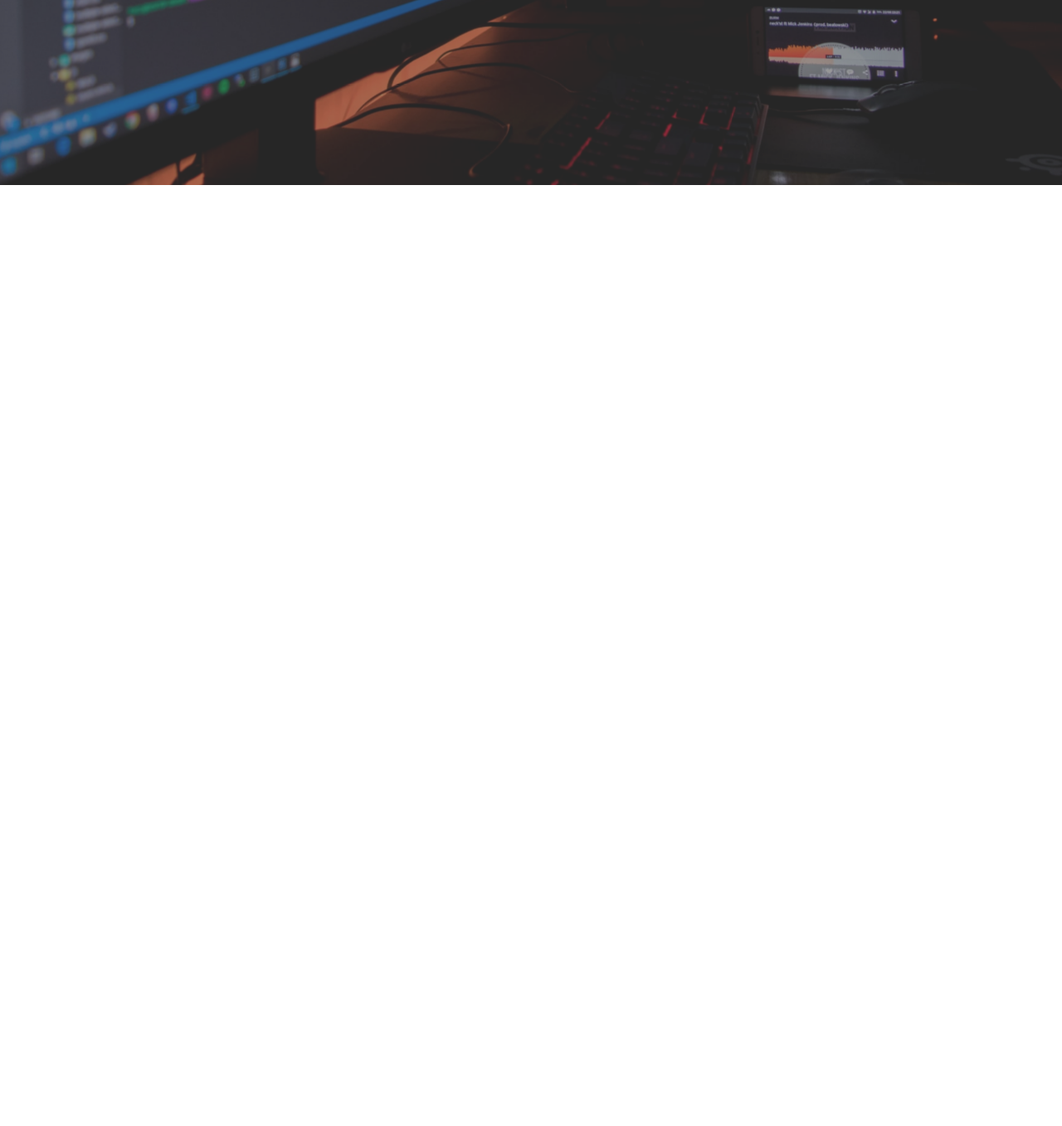
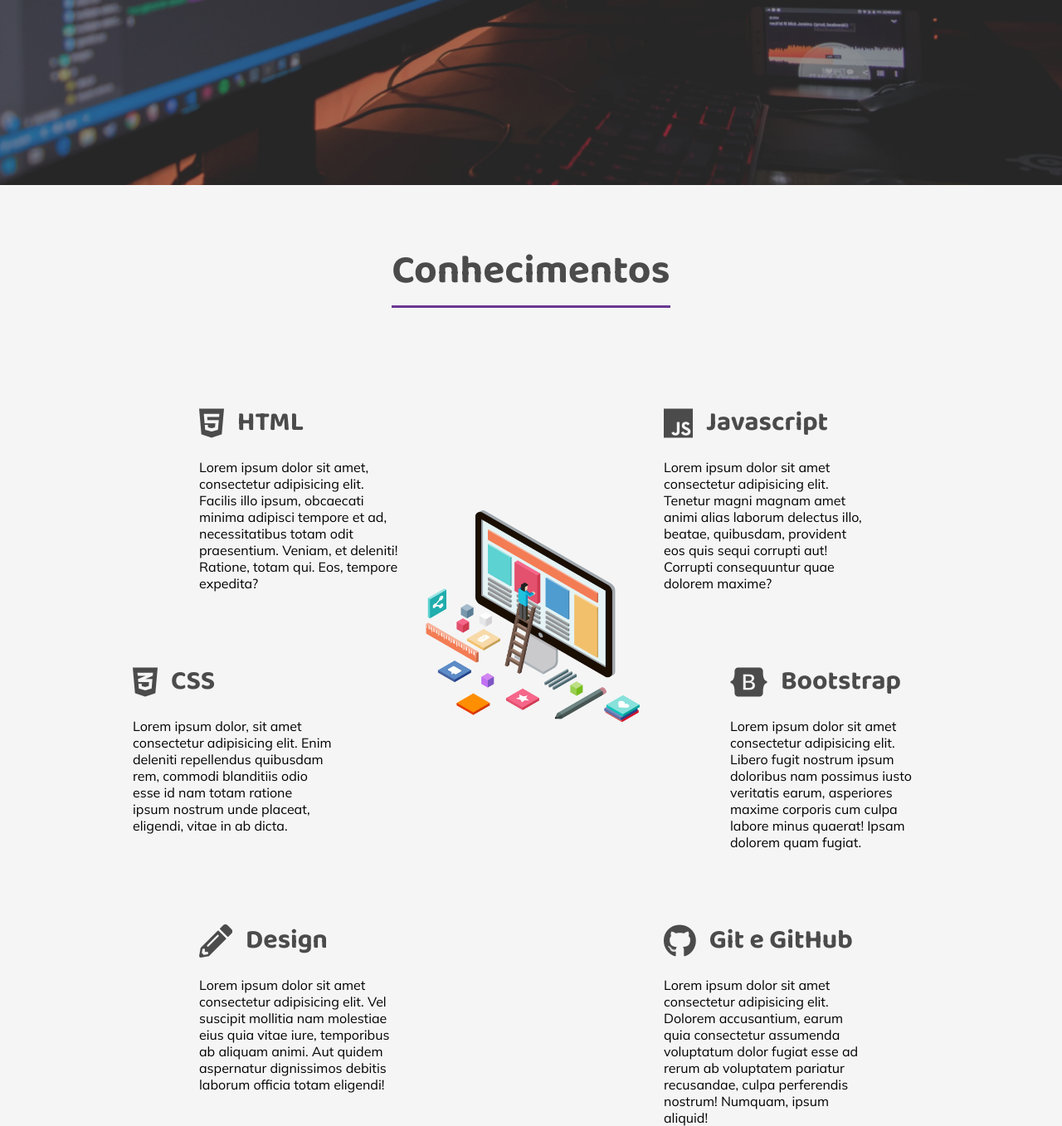
Before and after one commit to YagoBarros96/Portf-lio, a plain HTML site: page index.html in a window 1280 px wide. Shown: the part 577-1934 px from the top of the page at 83% size. Before the commit the page ends 800 px from the top, so only its background shows below. Drawn offline with Linux system fonts and the light colour scheme.

Commit message:
:package: Conhecimentos

```diff
--- a/index.html
+++ b/index.html
@@ -33,7 +33,7 @@
                 </div>
             </header>
 
-            <div class="sidebar">
+            <aside class="sidebar">
                 <nav>
                     <ul class="menu">
                         <li class="menu-item"><a href="#" class="menu-link">Home</a></li>
@@ -49,7 +49,83 @@
                     <a href=""><i class="fab fa-github-alt"></i></a>
                     <a href=""><i class="fab fa-twitter"></i></a>
                 </div>
-            </div>
+            </aside>
+
+            <section class="sessao-conhecimentos">
+
+                <div class="sessao-header">
+                    <h1>Conhecimentos</h1>
+                </div>
+
+                <div class="conhecimentos">
+
+                    <div class="conhecimento">
+                        <div class="conhecimento-header">
+                            <i class="fab fa-html5"></i>
+                            <h3>HTML</h3>
+                        </div>
+                        <div class="conhecimento-text">
+                            <p>Lorem ipsum dolor sit amet, consectetur adipisicing elit. Facilis illo ipsum, obcaecati minima adipisci tempore et ad, necessitatibus totam odit praesentium. Veniam, et deleniti! Ratione, totam qui. Eos, tempore expedita?</p>
+                        </div>
+                    </div>
+
+                    <div class="conhecimento">
+                        <div class="conhecimento-header">
+                            <i class="fab fa-css3-alt"></i>
+                            <h3>CSS</h3>
+                        </div>
+                        <div class="conhecimento-text">
+                            <p>Lorem ipsum dolor, sit amet consectetur adipisicing elit. Enim deleniti repellendus quibusdam rem, commodi blanditiis odio esse id nam totam ratione ipsum nostrum unde placeat, eligendi, vitae in ab dicta.</p>
+                        </div>
+                    </div>
+
+                    <div class="conhecimento">
+                        <div class="conhecimento-header">
+                            <i class="fas fa-pencil-alt"></i>
+                            <h3>Design</h3>
+                        </div>
+                        <div class="conhecimento-text">
+                            <p>Lorem ipsum dolor sit amet consectetur adipisicing elit. Vel suscipit mollitia nam molestiae eius quia vitae iure, temporibus ab aliquam animi. Aut quidem aspernatur dignissimos debitis laborum officia totam eligendi!</p>
+                        </div>
+
+                    </div>
+                    <div class="conhecimento">
+                        <div class="conhecimento-header">
+                            <i class="fab fa-js"></i>
+                            <h3>Javascript</h3>
+                        </div>
+                        <div class="conhecimento-text">
+                            <p>Lorem ipsum dolor sit amet consectetur adipisicing elit. Tenetur magni magnam amet animi alias laborum delectus illo, beatae, quibusdam, provident eos quis sequi corrupti aut! Corrupti consequuntur quae dolorem maxime?</p>
+                        </div>
+                    </div>
+                    <div class="conhecimento">
+                        <div class="conhecimento-header">
+                            <i class="fab fa-bootstrap"></i>
+                            <h3>Bootstrap</h3>
+                        </div>
+                        <div class="conhecimento-text">
+                            <p>Lorem ipsum dolor sit amet consectetur adipisicing elit. Libero fugit nostrum ipsum doloribus nam possimus iusto veritatis earum, asperiores maxime corporis cum culpa labore minus quaerat! Ipsam dolorem quam fugiat.</p>
+                        </div>
+
+                    </div>
+                    <div class="conhecimento">
+                        <div class="conhecimento-header">
+                            <i class="fab fa-github"></i>
+                            <h3>Git e GitHub</h3>
+                        </div>
+                        <div class="conhecimento-text">
+                            <p>Lorem ipsum dolor sit amet consectetur adipisicing elit. Dolorem accusantium, earum quia consectetur assumenda voluptatum dolor fugiat esse ad rerum ab voluptatem pariatur recusandae, culpa perferendis nostrum! Numquam, ipsum aliquid!</p>
+                        </div>
+                    </div>
+
+                    <div class="conhecimentos-img-wrapper">
+                        <img src="imagens/conhecimentos.png" alt="imagem conhecimento">
+                    </div>
+
+                </div>
+
+            </section>
+
         </div>
 
     </body>
--- a/style.css
+++ b/style.css
@@ -26,6 +26,7 @@
     flex-direction: column;
     justify-content: space-evenly;
     cursor: pointer;
+    transition:  1.1s;
 }
 
 .show-menu .hamburguer{
@@ -40,8 +41,8 @@
     transition: transform 0.7s;
 }
 
-.show-menu #line1{
-    transform: rotate(45deg) translate(.3rem, .80rem);
+.show-menu #line1 {
+    transform: translate(.4rem, .4rem) rotate(45deg);
 }
 
 .show-menu #line2{
@@ -49,8 +50,8 @@
     visibility: hidden;
 }
 
-.show-menu #line3{
-    transform: rotate(-45deg) translate(-.3rem, -.45rem);
+.show-menu #line3 {
+    transform: translate(.2rem, -.5rem) rotate(-45deg);
 }
 
 .hamburguer span{
@@ -61,10 +62,13 @@
     display: flex;
     justify-content: center;
     align-items: center;
-    background-color: #490bdb;
+    background: #400079;
+    background: -webkit-linear-gradient(to left, #4A00E0, #8E2DE2);
+    background: linear-gradient(to left, #4A00E0, #8E2DE2);
     color: #ffffff;
     font-family: var(--font-action);
     opacity: 0;
+    transition:  0.7s;
 }
 
 .show-menu .hamburguer:hover span{
@@ -150,7 +154,7 @@ header{
     padding: 0.7rem 1rem;
     opacity: 0;
     border: none;
-    border-radius: 8px;
+    border-radius: 30px;
     cursor: pointer;
     animation: moveBanner 1s 0.9s forwards;
 }
@@ -172,11 +176,13 @@ header{
 .sidebar{
     width: 20rem;
     height: 100vh;
-    background-color: #fff;
+    background-color: #f5f5f5;
     position: fixed;
     top: 0;
     right: -20rem;
     transition: all 1s;
+    opacity: 0.80;
+
 }
 
 .show-menu .sidebar{
@@ -198,13 +204,13 @@ header{
 .menu-link{
     font-family: var(--font-action);
     font-size: 2rem;
-    color: #555;
-    transition: color 1s;
+    color: #000;
+    transition: color 0.5s;
     line-height: 3.5rem;
 }
 
 .menu-link:hover{
-    color: #490bdb;
+    color: #4A00E0;
 
 }
 
@@ -217,8 +223,8 @@ header{
 }
 
 .social-media i {
-    background-color: #490bdb;
-    color: rgb(255,255,255,1);
+    background-color: #000;
+    color: #ffffff;
     height: 2.5rem;
     width: 2.5rem;
     font-size: 1.5rem;
@@ -230,5 +236,96 @@ header{
 }
 
 .social-media i:hover{
-    background-color: #6ff322;
+    background: #400079;
+    background: -webkit-linear-gradient(to left, #4A00E0, #8E2DE2);
+    background: linear-gradient(to left, #4A00E0, #8E2DE2);
 }
+
+.conhecimentos{
+    display: grid;
+    grid-template-columns: repeat(16, 1fr);
+    grid-template-rows: repeat(6, 6rem);
+    row-gap: .5rem ;
+}
+
+.conhecimento:nth-child(1){
+    grid-column: 4 / 7;
+    grid-row: 1 / 3;
+}
+
+.conhecimento:nth-child(2){
+    grid-column: 3 / 6;
+    grid-row: 4 / 5;
+}
+
+.conhecimento:nth-child(3){
+    grid-column: 4 / 7;
+    grid-row: 7 / -1;
+}
+
+.conhecimento:nth-child(4){
+    grid-column: 11 / 14;
+    grid-row: 1 / 3;
+}
+
+.conhecimento:nth-child(5){
+    grid-column: 12 / 15;
+    grid-row: 4 / 5;
+}
+
+.conhecimento:nth-child(6){
+    grid-column: 11 / 14;
+    grid-row: 7 / -1;
+}
+
+.sessao-conhecimentos{
+    background-color: #f5f5f5;
+}
+
+.sessao-header{
+    display: flex;
+    align-items: center;
+    justify-content: center;
+}
+
+.sessao-header h1{
+    font-family: var(--font-primary);
+    font-size: 3rem;
+    color: #4b4b4b;
+    border-bottom: solid 3px #6a3893;
+    margin-bottom: 7rem;
+    margin-top: 4rem;
+
+}
+
+.conhecimento-header{
+    display: flex;
+    align-items: center;
+    color: #4b4b4b;
+}
+
+.conhecimento-header i{
+    font-size: 2.5rem;
+}
+
+.conhecimento-header h3{
+    font-family: var(--font-primary);
+    font-size: 2rem;
+    padding-left: 1rem;
+}
+
+.conhecimento-text{
+    font-family: var(--font-action);
+    margin-top: 1rem;
+}
+
+.conhecimentos-img-wrapper{
+    grid-column: 7 /11;
+    grid-row: 2 / 6;
+    width: 100%;
+}
+
+.conhecimentos-img-wrapper img{
+    object-fit: cover;
+    width: 100%;
+}
```
Also changed, not shown: imagens/conhecimentos.png (added).
